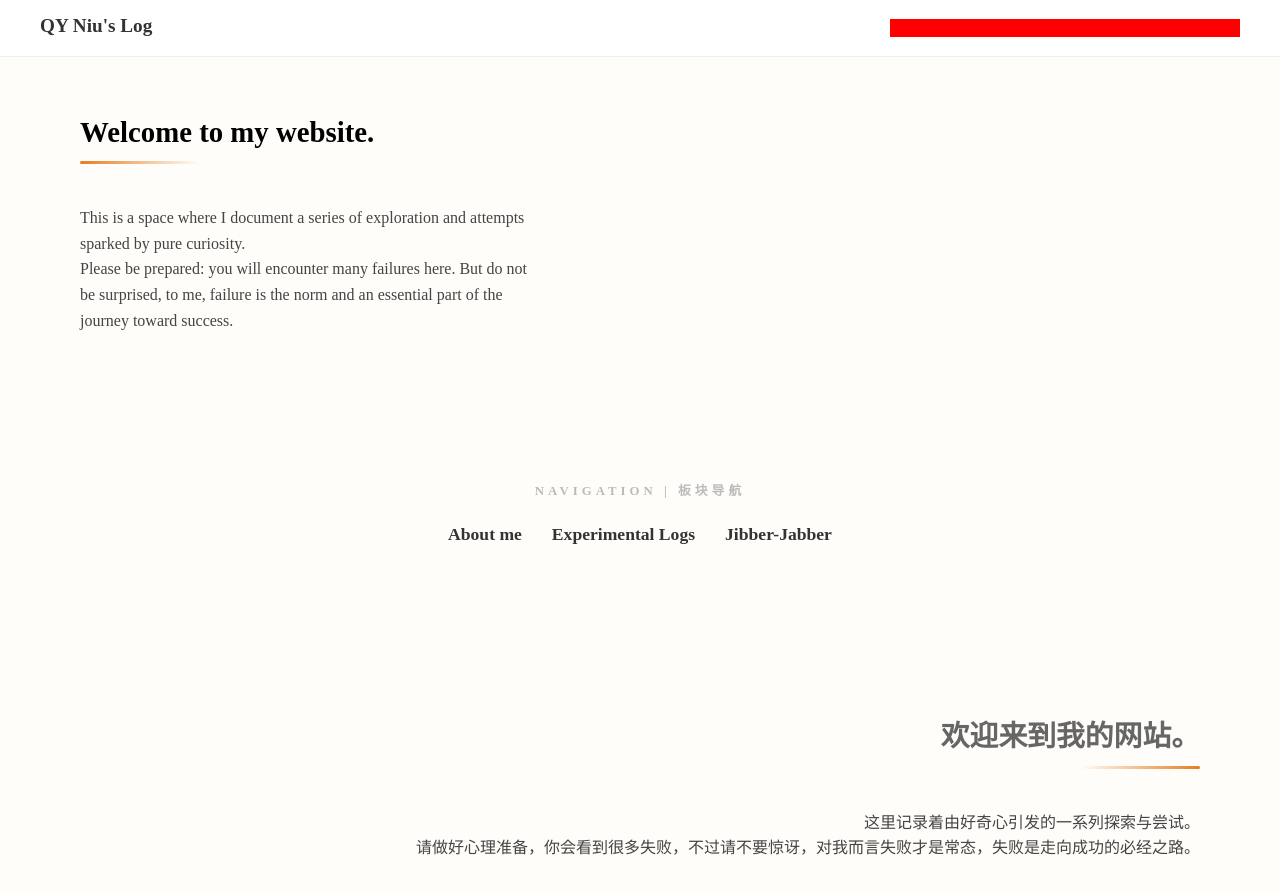
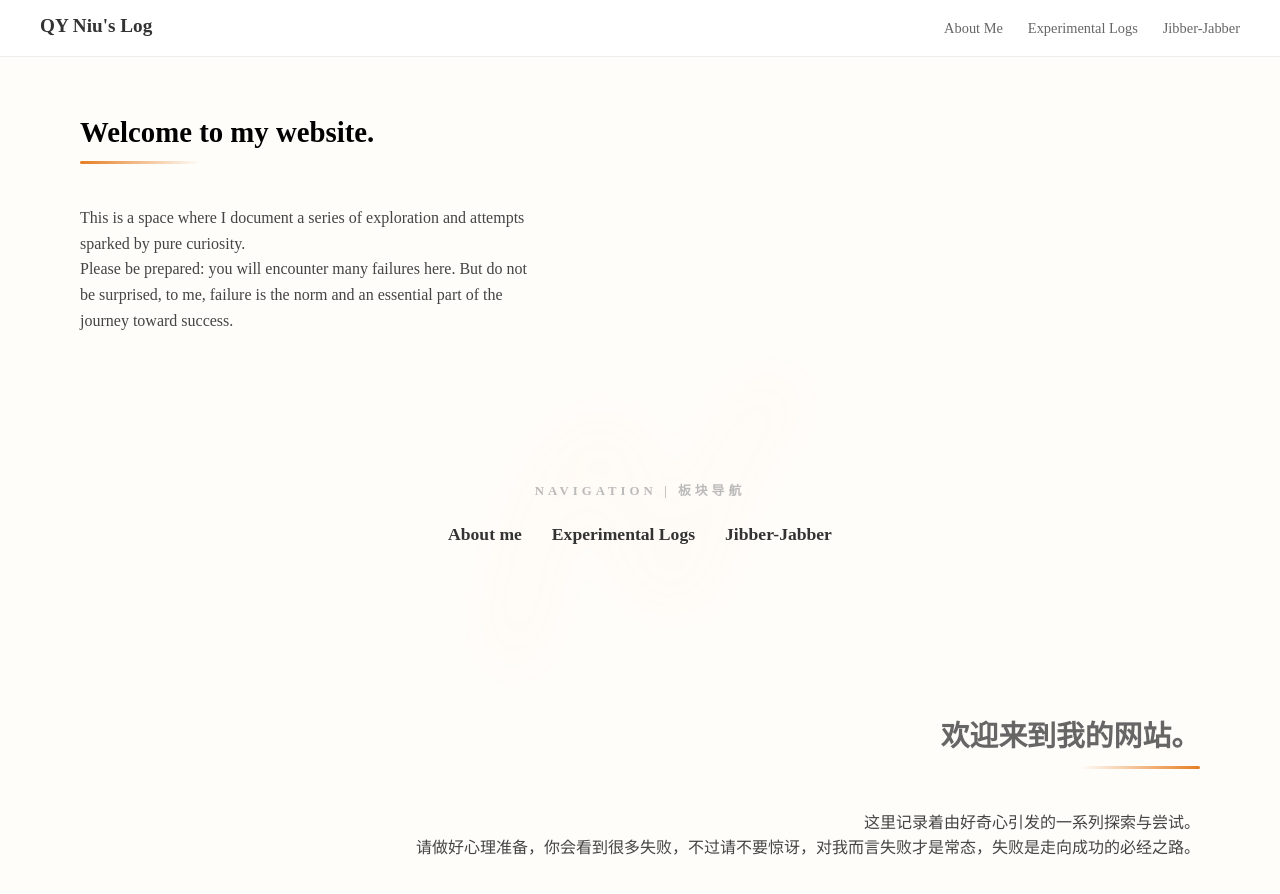
Before and after one commit to nqy-exp/nqy-exp.github.io, a Jekyll site: the page built from index.md, in a window 1280 px wide and 900 px high. Shown: the top 894 px of the window. Built offline with Jekyll 4.4.1, drawn with Linux system fonts in a browser that asks for light colours.

Commit message:
wrong place to set the favicon
now right nav

```diff
--- a/_includes/header.html
+++ b/_includes/header.html
@@ -23,11 +23,6 @@
 
   <!-- 4. 桌面端导航 (保持不变) -->
   <nav class="desktop-nav">
-
-    <div class="nav-ambient-bg">
-      <img src="/images/favicon-180x180.png" alt="" class="nav-ambient-logo">
-    </div>
-
     <ul class="nav-menu">
       <li><a href="/about/">About Me</a></li>
       <li><a href="/projects/">Experimental Logs</a></li>
--- a/assets/css/style.css
+++ b/assets/css/style.css
@@ -213,54 +213,7 @@ transition: all 0.3s cubic-bezier(0.4, 0, 0.2, 1); /* 更丝滑的动画 */
         display: none !important;
     }
 }
-/* =========================================
-   导航区背景实验
-   ========================================= */
-/* 【核心】导航区氛围背景容器 */
-.nav-ambient-bg {
-  position: absolute;
-  /* 将其定位在右侧导航区域的后方 */
-  right: 0;
-  top: 50%;            /* 垂直居中 */
-  transform: translateY(-50%);
-
-  /* 控制氛围层的范围：不要让它铺满全屏，只覆盖右侧导航区 */
-  width: 350px;        /* 根据你的菜单长度调整这个宽度 */
-  height: 100%;
-
-  z-index: -1;         /* 【关键】确保它在 nav-menu 文字的后面 */
-  pointer-events: none; /* 【关键】确保鼠标点击可以穿透背景，直接点到链接上 */
-
-  /* --- 调试专用代码 --- */
-  background-color: red !important; /* 如果你看不到红色，说明元素根本没渲染出来 */
-  opacity: 1 !important;           /* 强制显示，不让透明度干扰判断 */
-  z-index: 10 !important;          /* 强行提到最前面 */
-  /* ------------------ */
-}
-
-.nav-ambient-logo {
-  width: 100%;
-  height: 100%;
-  object-fit: contain;
-
-  /* 【核心艺术处理】 */
-  opacity: 0.04;       /* 极低的透明度：营造“若隐若现”的感觉 */
-  filter: blur(8px);   /* 【关键】增加模糊度，让它看起来像是一团光影，而不是一个生硬的图形 */
-  transform: rotate(-15deg); /* 轻微旋转，增加艺术化的不对称感 */
-}
-
-/* 确保桌面端导航菜单本身是相对定位，以便层级正确 */
-.desktop-nav {
-  position: relative;
-  z-index: 2;          /* 确保文字在氛围背景之上 */
-}
-
-/* --- 移动端适配 (防止在手机上出现奇怪的背景) --- */
-@media (max-width: 768px) {
-  .nav-ambient-bg {
-    display: none;     /* 在移动端隐藏，因为移动端菜单是全屏或抽屉式的，不需要这种局部氛围 */
-  }
-}
+
 
 
 /* =========================================
@@ -365,8 +318,37 @@ top: 50%;
 left: 50%;
 transform: translate(-50%, -50%); /* 完美的几何中心对齐 */
 text-align: center;
-}
-
+
+display: flex;
+  flex-direction: column;
+  align-items: center;
+  justify-content: center;
+}
+/* 【核心】氛围背景层容器 */
+.center-nav-ambient {
+  position: absolute;
+  top: 50%;
+  left: 50%;
+  transform: translate(-50%, -50%); /* 让 Logo 在导航区中心对齐 */
+
+  /* 【关键】控制背景的大小。要比文字区域大，才能形成“晕染”感 */
+  width: 350px;  /* 根据你的需求调整大小 */
+  height: 350px;
+
+  z-index: -1;         /* 【关键】确保它在 h2 和 links 的下面 */
+  pointer-events: none; /* 【关键】防止背景干扰链接的点击 */
+}
+
+.center-ambient-logo {
+  width: 100%;
+  height: 100%;
+  object-fit: contain;
+
+  /* 【艺术化处理：实现“光晕”效果】 */
+  opacity: 0.05;       /* 极低的透明度：让它看起来像是一种若隐若现的影子 */
+  filter: blur(30px);  /* 【关键】大幅度模糊：把 Logo 变成一团“光影”，而不是一个图形 */
+  transform: rotate(-15deg); /* 轻微旋转，增加动态的不对称美感 */
+}
 
 .center-nav h2 {
 font-size: 0.8em;
--- a/index.md
+++ b/index.md
@@ -19,6 +19,9 @@ description: "A digital log of my research and thoughts."
 
   <!-- 中间导航 -->
   <div class="center-nav">
+    <div class="center-nav-ambient">
+     <img src="/images/favicon-180x180.png" alt="" class="center-ambient-logo">
+    </div>
     <h2>Navigation | 板块导航</h2>
     <div class="center-links">
       <a href="/about/">About me</a>
```
